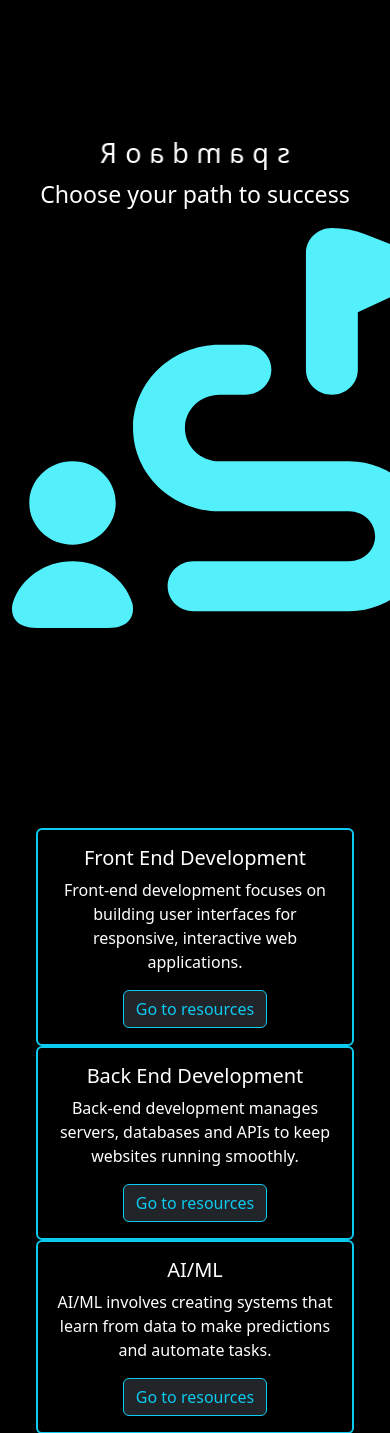
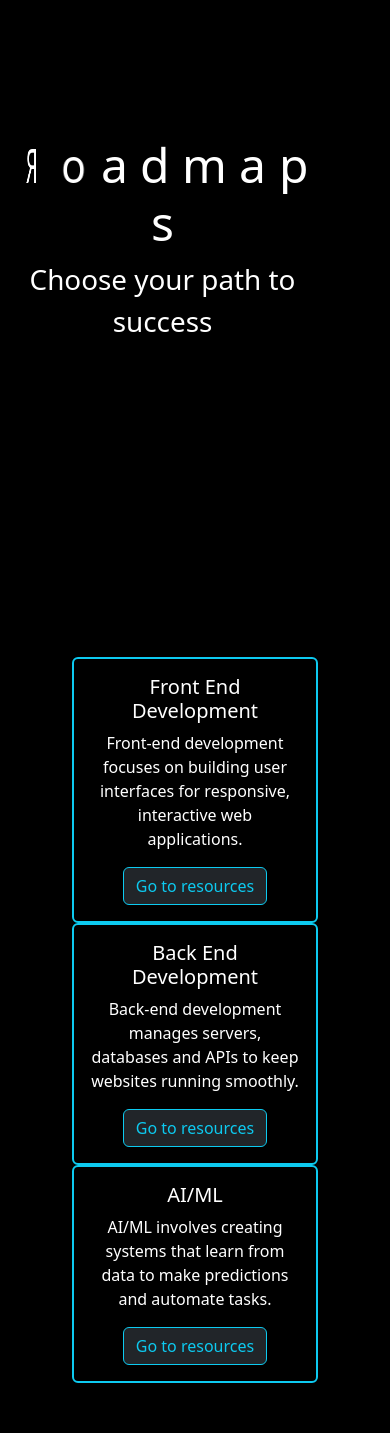
Before and after one commit to Arhaan-Siddiquee/techcompass, a Django app: page /roadmap in a window 390 px wide; the page is wider, and only the part inside the window is pictured. Shown: the part 84-1517 px from the top of that part. Run offline with Django 5.2, Linux system fonts and the light colour scheme.

Commit message:
updated roadmaps page

```diff
--- a/website/techcompass/templates/pages/roadmaps.html
+++ b/website/techcompass/templates/pages/roadmaps.html
@@ -62,6 +62,22 @@
     transform: scale(1.05);
     box-shadow: 5px 25px 25px 0 rgba(0, 255, 225, 0.2);
 }
+.poster{
+    display: block;
+  }
+  @media screen and (max-width: 768px){
+    .poster{
+      height: 200px;
+    }
+  }
+  @media screen and (max-width: 525px){
+    .poster{
+      display: none;
+    }
+    .rotate{
+      font-size: 1.5rem;
+    }
+  }
 </style>
 
 {%endblock%}
@@ -123,10 +139,11 @@
 <!--HERO SECTION-->
 <div class="container text-center text-white">
   <div class="row">
-    <div class="col align-text-center">
+    <div class="col-10 align-text-center">
       <br><br><br><br><br>
-      <h1 class="rotate">
-        <span>R</span>
+      <div class="wrapper nine">
+      <h1 class="rotate" style="font-size: 3rem; display: block;">
+              <span>R</span>
               <span>o</span>
               <span>a</span>
               <span>d</span>
@@ -134,16 +151,19 @@
               <span>a</span>
               <span>p</span>
               <span>s</span>
-      </h1>
-      <p class="fs-3">Choose your path to success</p>
+      </h1></div>
+      <p class="fs-1">Choose your path to success</p>
     </div>
-    <div class="col">
-      <img src="{% static 'Icons/roadmap.svg' %}" alt="roadmap" height="400px" class="poster">
+    <div class="col-2">
+      <img src="{% static 'Icons/roadmap.svg' %}" alt="roadmap" height="250px" class="poster">
     </div>
   </div>
+</div>
+
 
 <!--ROADMAP-->
-<div style="height: 200px;"></div>
+<div style="height: 250px;"></div>
+<div class="pt-5 px-5 justify-content-center text-center">
 <div class="row">
   <div class="col-sm-4">
     <div class="card text-white bg-black border-2 border-info mx-4" id="card">
@@ -232,9 +252,9 @@
       </div>
     </div>
   </div>
+</div></div>
 </div>
-
-<div style="height: 200px;"></div>
+<div style="height: 250px;">
 
 
 {%endblock%}
```
Also changed, not shown: website/db.sqlite3.
